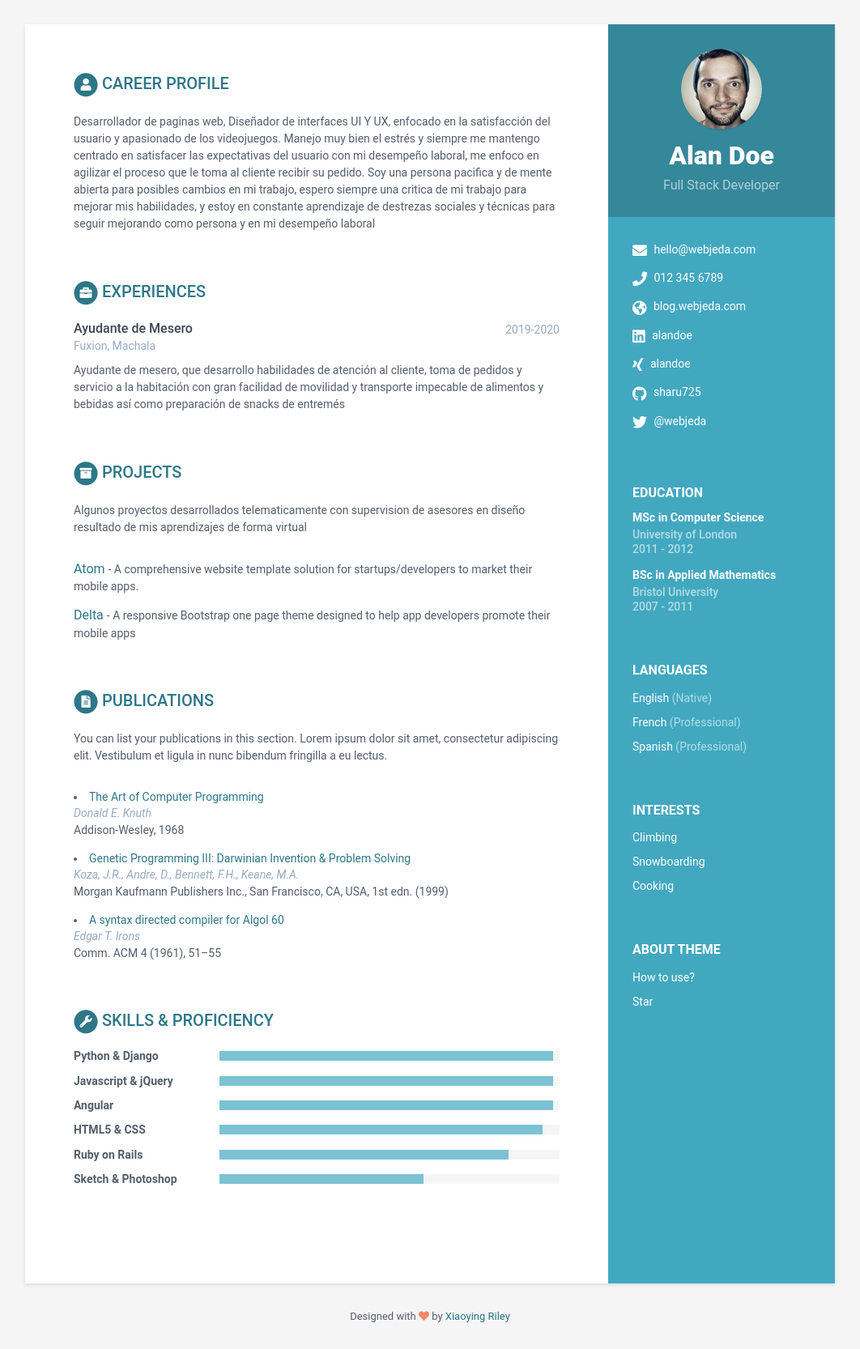
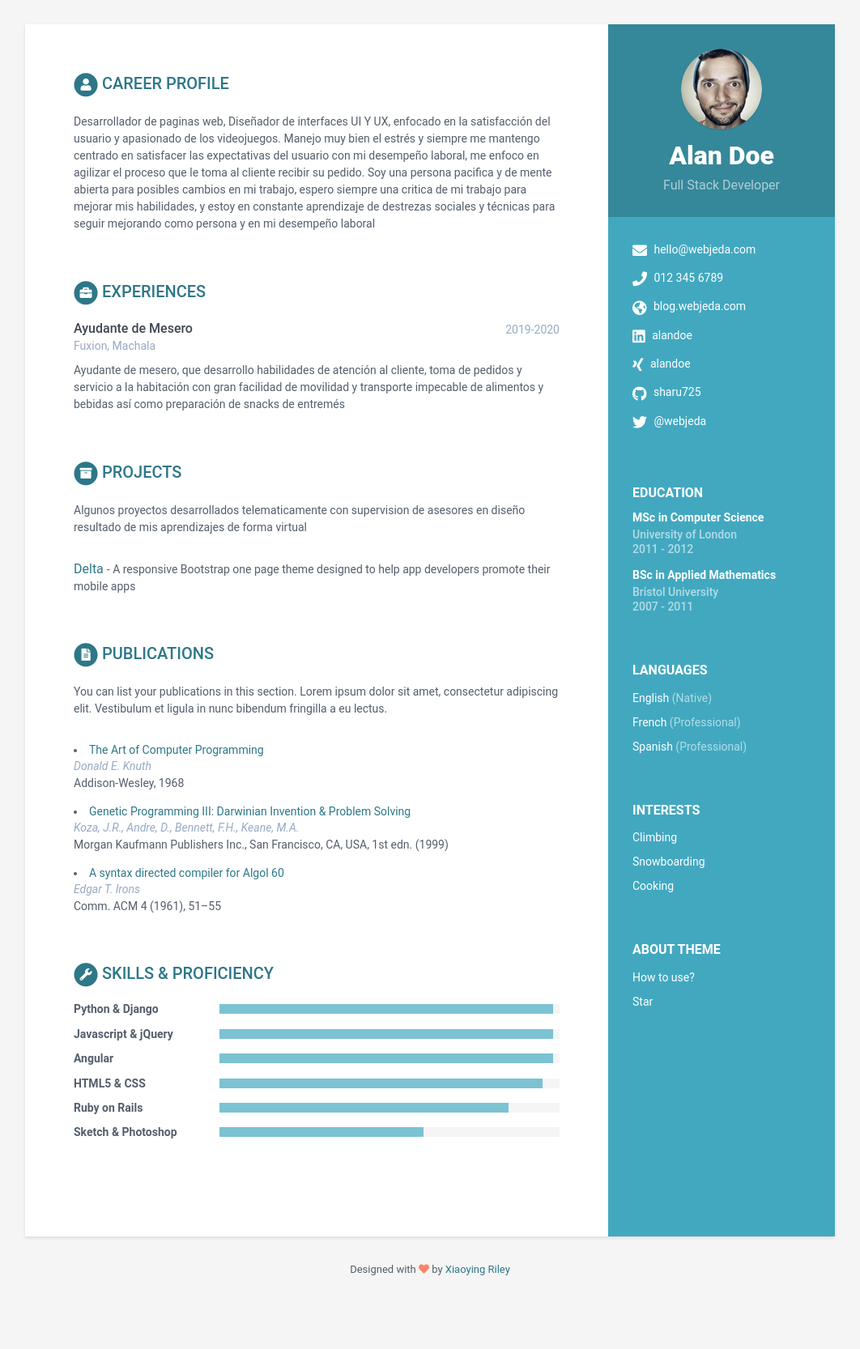
Before and after one commit to KevinC99/good-birch-4e19a, a Jekyll site: the page built from index.html, in a window 1280 px wide. Shown: the whole page at 81% size, without its empty margins (109-1171 px from the left). Built offline with Jekyll 4.4.1, drawn with Linux system fonts in a browser that asks for light colours; after the commit the page ends 1609 px from its top, so only the background shows below that.

Commit message:
data.yml: Multiple updates: * updated assignments in projects * updated title in assignments * updated tagline in assignments

```diff
--- a/_data/data.yml
+++ b/_data/data.yml
@@ -77,11 +77,6 @@ experiences:
 projects:
   title: Projects
   assignments:
-    - title: Atom
-      link: '#'
-      tagline: >-
-        A comprehensive website template solution for startups/developers to
-        market their mobile apps.
     - title: Delta
       link: '#'
       tagline: >-
```
